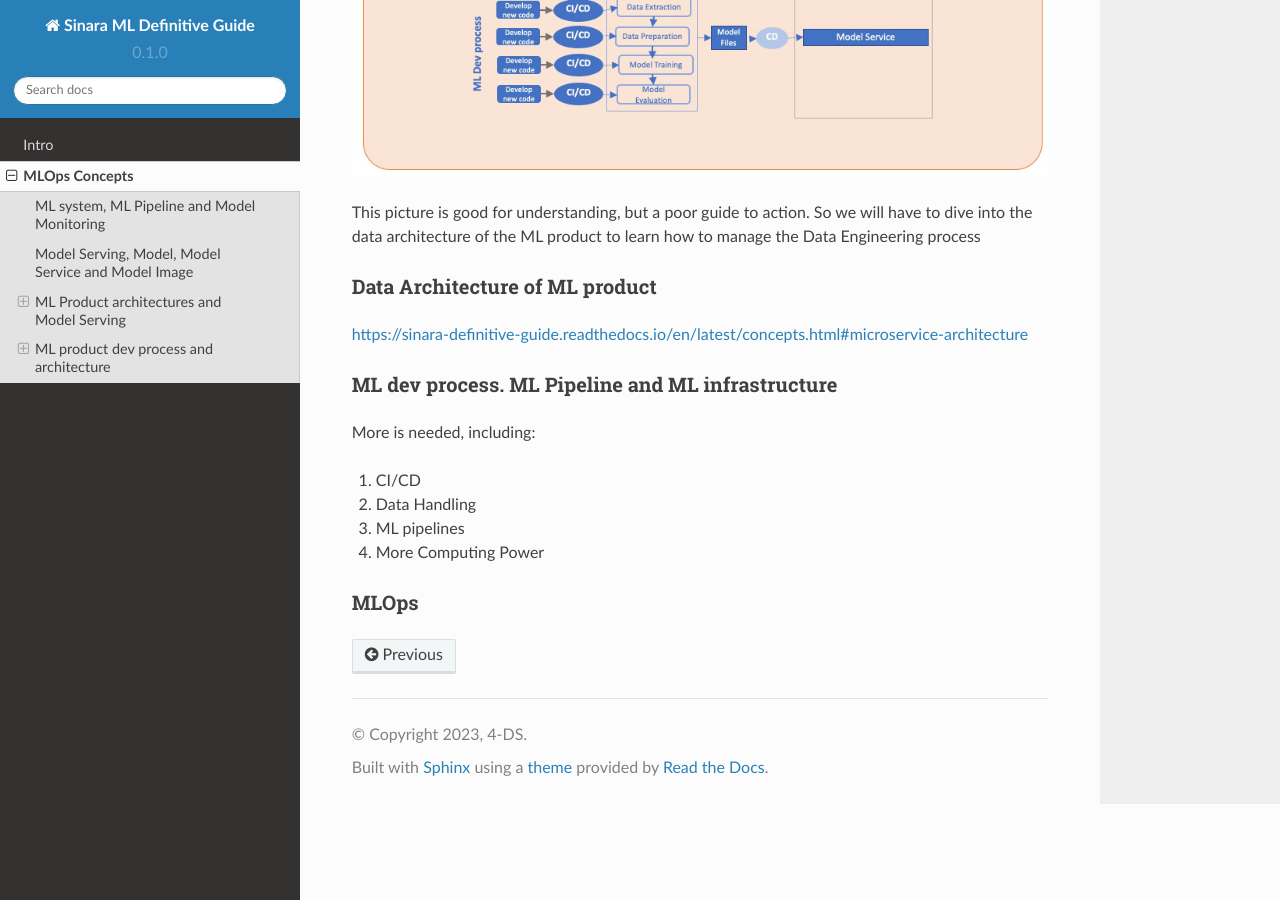
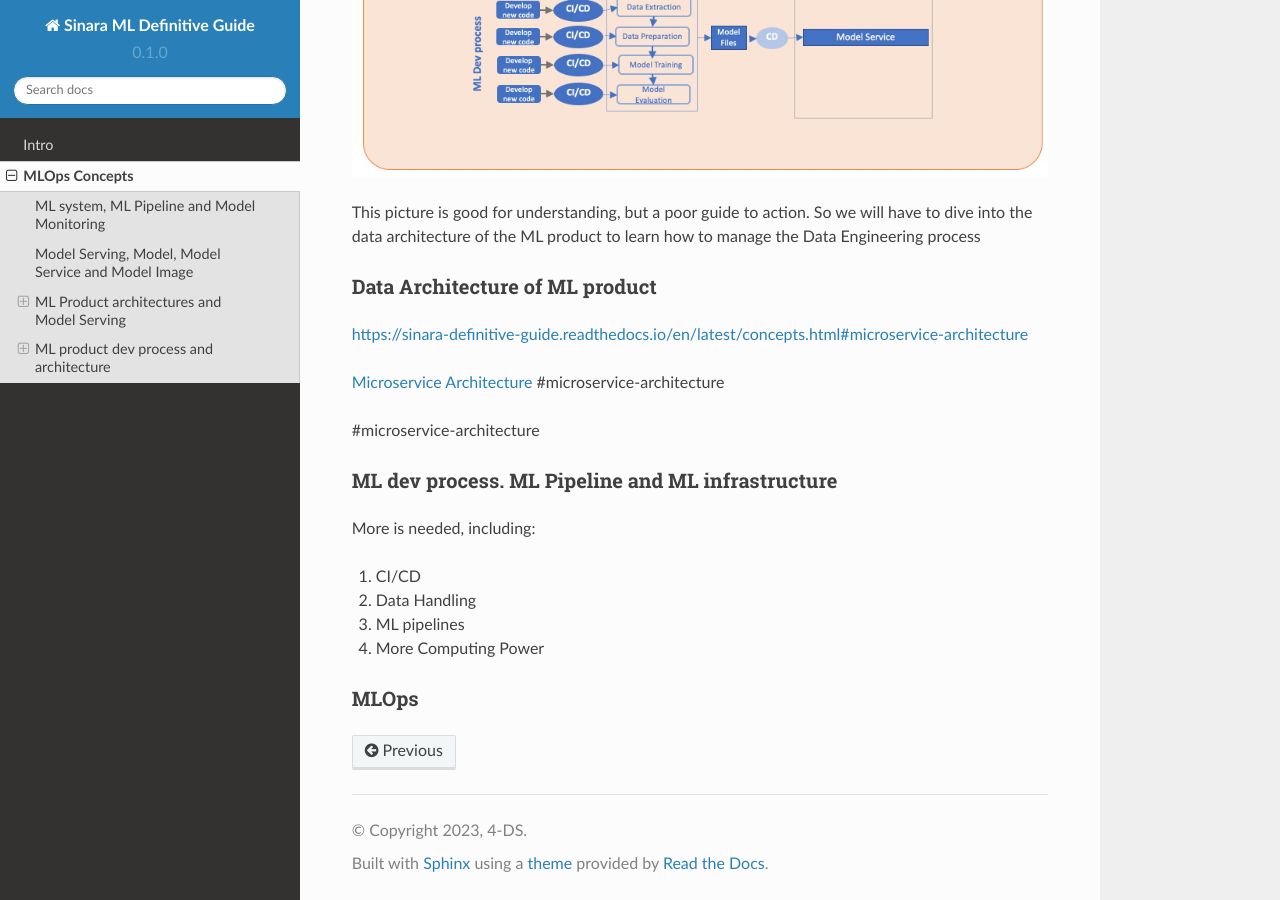
Before and after one commit to 4-DS/SinaraML-Def-Guide, a Sphinx documentation site: the page built from docs/source/concepts.rst, in a window 1280 px wide and 900 px high, scrolled down 8940 px. Built offline with Sphinx 7.4.7 and the Read the Docs theme 2.0.0, drawn with Linux system fonts in a browser that asks for light colours.

Commit message:
Update concepts.rst

```diff
--- a/docs/source/concepts.rst
+++ b/docs/source/concepts.rst
@@ -164,6 +164,10 @@ Data Architecture of ML product
 https://sinara-definitive-guide.readthedocs.io/en/latest/concepts.html#microservice-architecture
 
 
+`Microservice Architecture`_
+#microservice-architecture
+
+#microservice-architecture
 
 ML dev process. ML Pipeline and ML infrastructure
 =================================================
```
